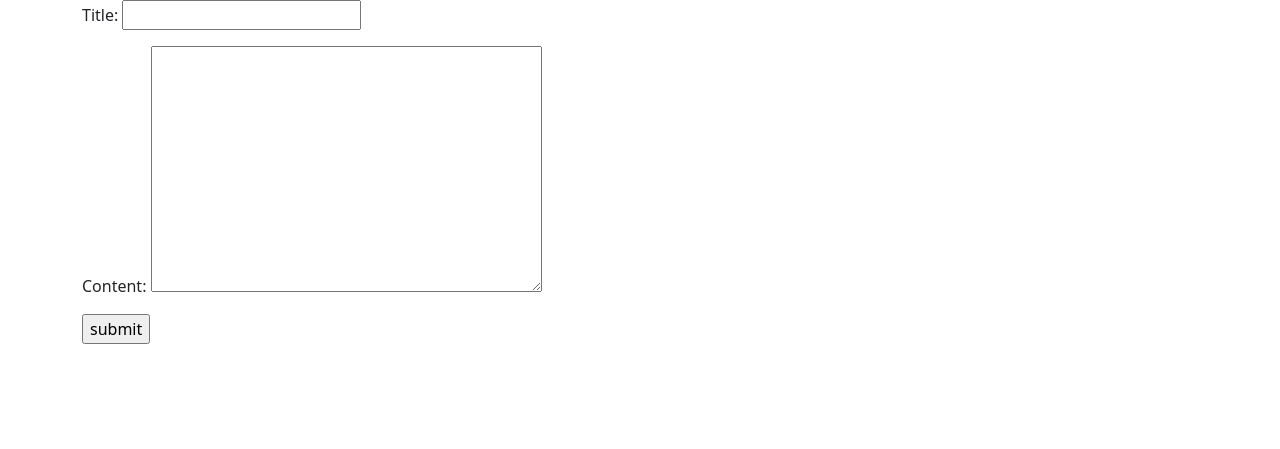
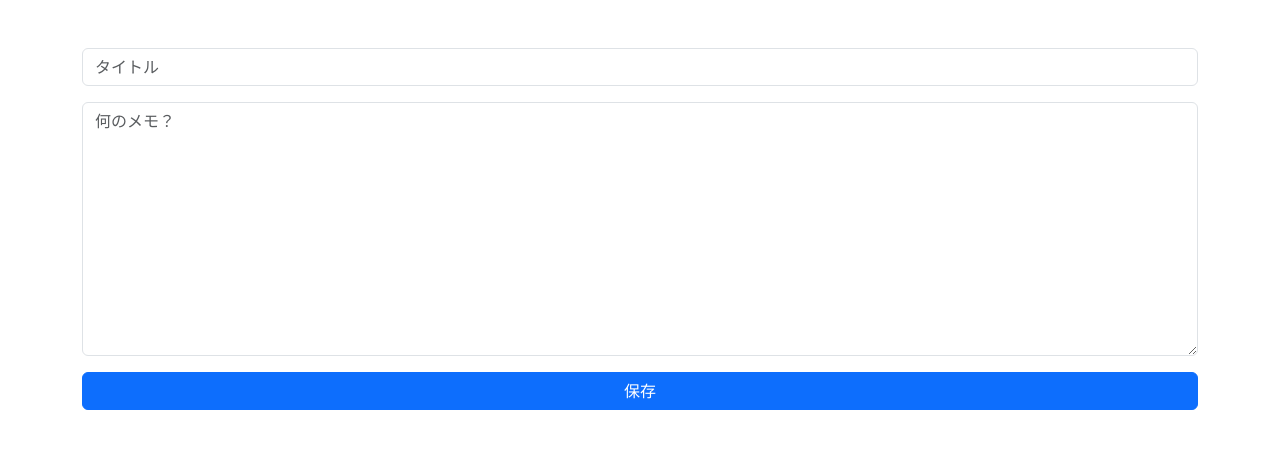
Before and after one commit to YungTatyu/transcendence, a Django app: page /notes/add/ in a window 1280 px wide. Shown: the top 449 px of the page. Run offline with Django 5.2, Linux system fonts and the light colour scheme.

Commit message:
modify: edit screen ui fixed

```diff
--- /dev/null
+++ b/learning/tterao/mynotes/notes/static/style.css
@@ -0,0 +1,3 @@
+testarea {
+  height: 500px;
+}
--- a/learning/tterao/mynotes/notes/templates/notes/note_form.html
+++ b/learning/tterao/mynotes/notes/templates/notes/note_form.html
@@ -1,3 +1,4 @@
+{% load static %}
 <!DOCTYPE html>
 <html lang="ja">
 
@@ -5,7 +6,7 @@
   <meta charset="UTF-8">
   <meta name="viewport" content="width=device-width, initial-scale=1">
   <title>add new note</title>
-  <link href="css/style.css" rel="stylesheet">
+  <link href="{% static 'style.css' %}" rel="stylesheet">
   <link href="https://cdn.jsdelivr.net/npm/bootstrap@5.3.3/dist/css/bootstrap.min.css" rel="stylesheet"
     integrity="sha384-QWTKZyjpPEjISv5WaRU9OFeRpok6YctnYmDr5pNlyT2bRjXh0JMhjY6hW+ALEwIH" crossorigin="anonymous">
   <script src="https://cdn.jsdelivr.net/npm/bootstrap@5.3.3/dist/js/bootstrap.bundle.min.js"
@@ -14,12 +15,36 @@
 </head>
 
 <body>
-  <div class="container">
+  <div class="container mt-5">
 
     <form method="post">
       {% csrf_token %}
-      {{ form.as_p }}
-      <input type="submit" value="submit">
+      <div class="mb-3">
+        <input type="text" name="title" class="form-control" value="{{ form.title.value|default:'' }}"
+          placeholder="タイトル">
+
+        {% if form.title.errors %}
+        <div class="text-danger">
+          {% for error in form.title.errors %}
+          <p>{{ error }}</p>
+          {% endfor %}
+        </div>
+        {% endif %}
+      </div>
+
+      <div class="mb-3">
+        <textarea name="content" class="form-control" rows="10"
+            placeholder="何のメモ？">{{ form.content.value|default:'' }}</textarea>
+        {% if form.content.errors %}
+        <div class="text-danger">
+          {% for error in form.content.errors %}
+          <p>{{ error }}</p>
+          {% endfor %}
+        </div>
+        {% endif %}
+      </div>
+
+      <button type="submit" class="btn btn-primary w-100">保存</button>
     </form>
   </div>
 </body>
```
Also changed, not shown: learning/tterao/mynotes/notes/templates/notes/css/style.css (added).
